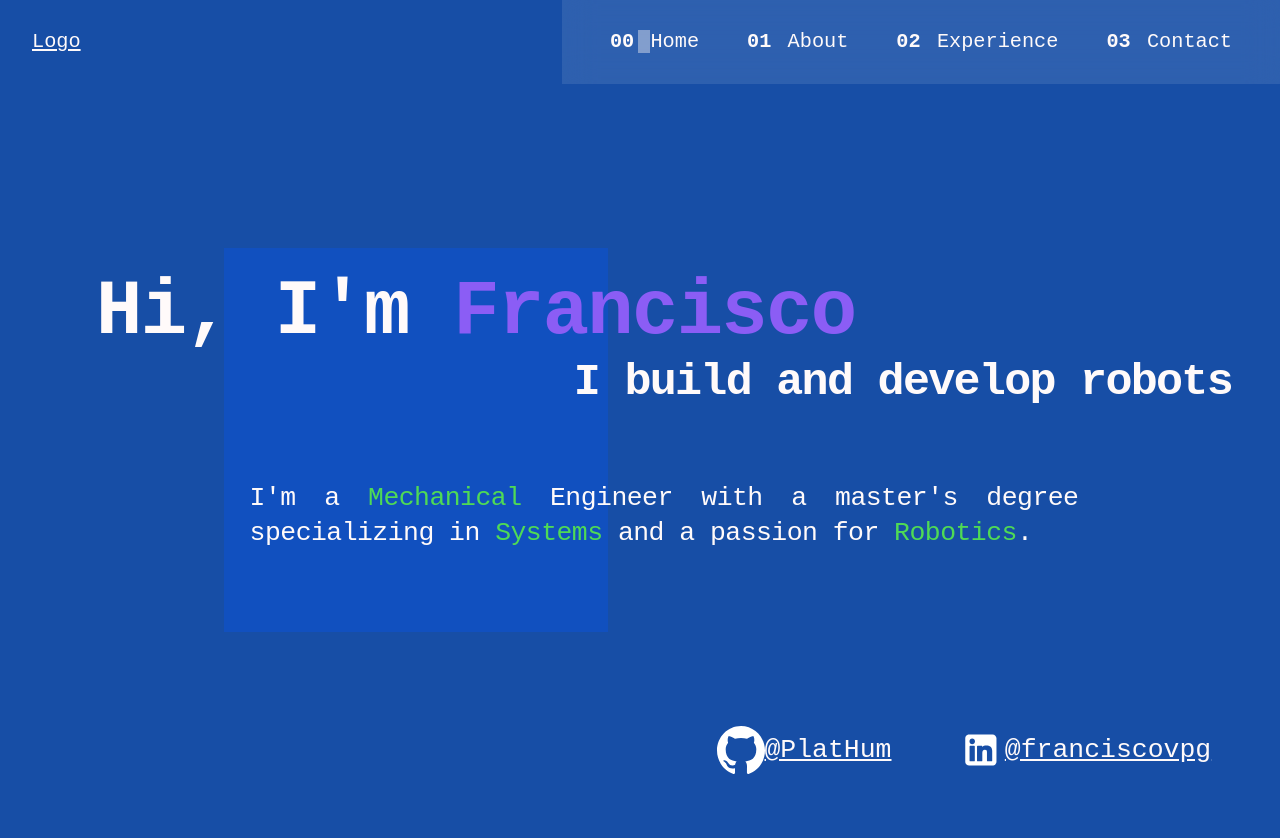
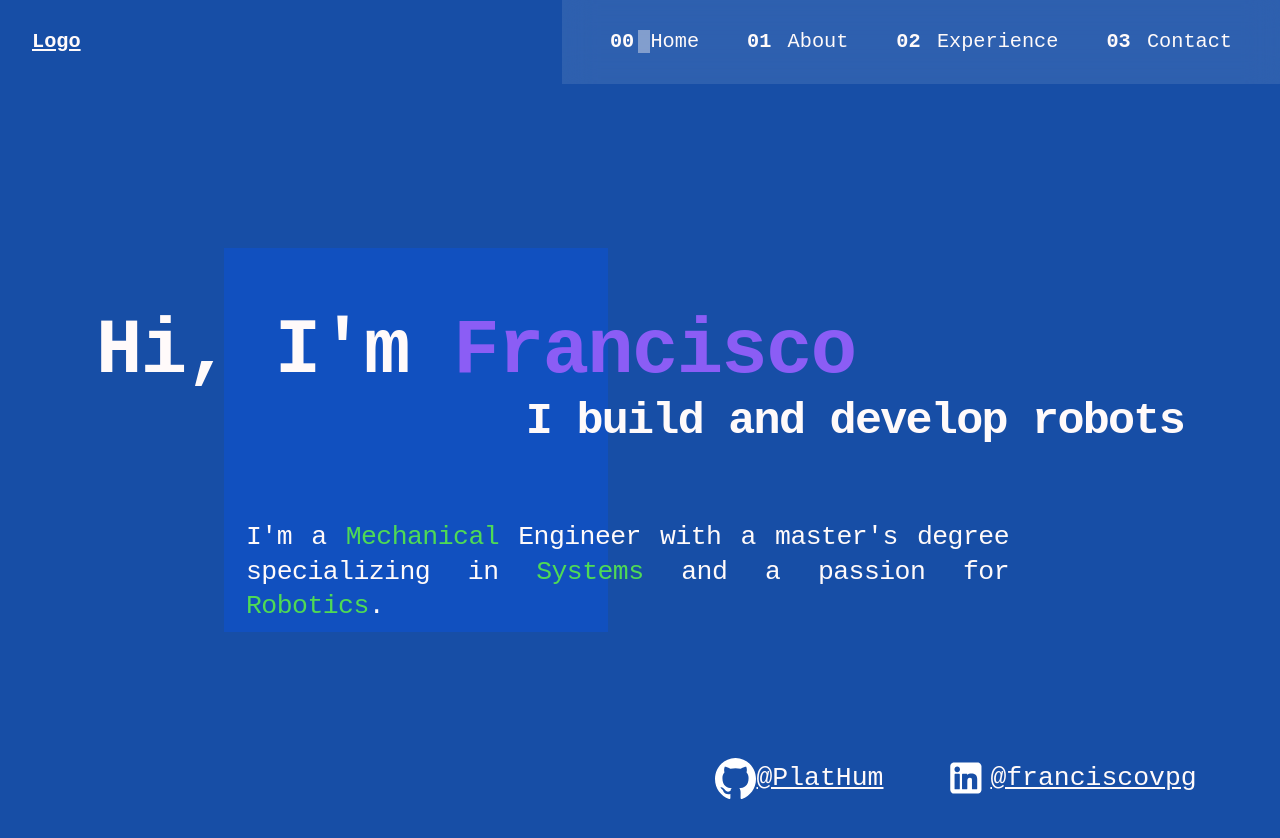
Before and after one commit to PlatHum/resume-website, a Jekyll site: the page built from index.html, in a window 1280 px wide and 900 px high. Shown: the top 838 px of the window. Built offline with Jekyll 4.4.1, drawn with Linux system fonts in a browser that asks for light colours.

Commit message:
Upgrade responsiveness of Home section

```diff
--- a/css/main.css
+++ b/css/main.css
@@ -100,7 +100,12 @@ body {
   font-family: 'JetbrainsMono',monospace, helvetica, arial, sans;
   background-color: #174ea6;
   color: snow;
-  overflow-x: hidden; }
+  overflow-x: hidden;
+  max-width: 1800px; }
+
+section {
+  height: min(100vh, 2160px);
+  min-width: 300px; }
 
 html {
   scroll-behavior: smooth;
@@ -108,7 +113,11 @@ html {
 
 a,
 a:visited {
-  color: snow; }
+  color: snow;
+  font-weight: 500; }
+
+a:hover {
+  font-weight: 700; }
 
 /* END GLOBAL STYLES*/
 /* Navigation bar style */
@@ -240,7 +249,6 @@ nav ul > li:hover {
   -webkit-box-sizing: border-box;
   -moz-box-sizing: border-box;
   box-sizing: border-box;
-  height: 100vh;
   font-size: var(--step-3); }
 
 .home-socials {
@@ -250,14 +258,14 @@ nav ul > li:hover {
   text-align: center;
   justify-content: space-evenly;
   font-size: var(--step-2);
-  position: relative;
-  top: max(calc(max(27.5vh, 8.25rem) + 45%), 30rem);
-  padding-left: calc(max(17.5vw, 8.25rem) + 35%);
-  padding-right: 5%; }
+  position: absolute;
+  top: max(85vh, 32rem);
+  left: min(calc(max(17.5vw, 8.25rem) + 35%), 1000px); }
   @media (max-width: 1199px) {
     .home-socials {
-      padding-left: 25vw;
-      padding-right: 25vw; } }
+      left: 25vw;
+      right: 25vw;
+      top: max(75vh, 37rem); } }
 
 /*TO REMOVE*/
 .home-robot {
@@ -266,20 +274,20 @@ nav ul > li:hover {
   padding-bottom: 30%;
   background-color: rgba(0, 85, 255, 0.284);
   position: absolute;
-  top: max(27.5vh, 8.25rem);
-  left: max(17.5vw, 8.25rem);
+  top: min(27.5vh, 33rem);
+  left: min(max(17.5vw, 8.25rem), calc(1800px - 30%));
   z-index: 0; }
 
 /*  */
 .home-text {
-  position: absolute;
+  position: relative;
   -webkit-box-sizing: border-box;
   -moz-box-sizing: border-box;
   box-sizing: border-box;
   z-index: 1;
-  padding-left: clamp(7.5vw, 1.35vw, 4.2vw);
-  padding-right: 3.75vw;
-  top: max(30vh, 9rem);
+  padding-left: clamp(7.5vw, 1.35vw, 3.5vw);
+  padding-right: clamp(7.5vw, -1.35vw, 3.5vw);
+  top: min(25vh, 30.25rem);
   line-height: max(15vh, 7rem);
   letter-spacing: -0.05em; }
 
@@ -301,8 +309,8 @@ nav ul > li:hover {
   box-sizing: border-box;
   font-size: var(--step-2);
   font-weight: 500;
-  padding-left: 12vw;
-  padding-right: 12vw;
+  padding-left: min(12vw, 150px);
+  padding-right: min(14vw, 175px);
   float: inline-start;
   line-height: 1.3;
   padding-top: 8vh;
@@ -319,7 +327,7 @@ nav ul > li:hover {
   background-size: contain;
   background-repeat: no-repeat;
   background-origin: border-box;
-  padding: 1.5rem; }
+  padding: min(1.3rem, 4.5vh); }
 
 .linkedin-svg {
   background-image: url(../assets/svg/linkedin-svgrepo-com.svg);
@@ -327,7 +335,7 @@ nav ul > li:hover {
   background-size: contain;
   background-repeat: no-repeat;
   background-origin: border-box;
-  padding: 1.5rem; }
+  padding: min(1.5rem, 5vh); }
 
 /*END HOME SECTION STYLES*/
 /* Skills section style */
```
Also changed, not shown: sass/_global.scss (+11 -0 lines), sass/_home.scss (+18 -17 lines).
